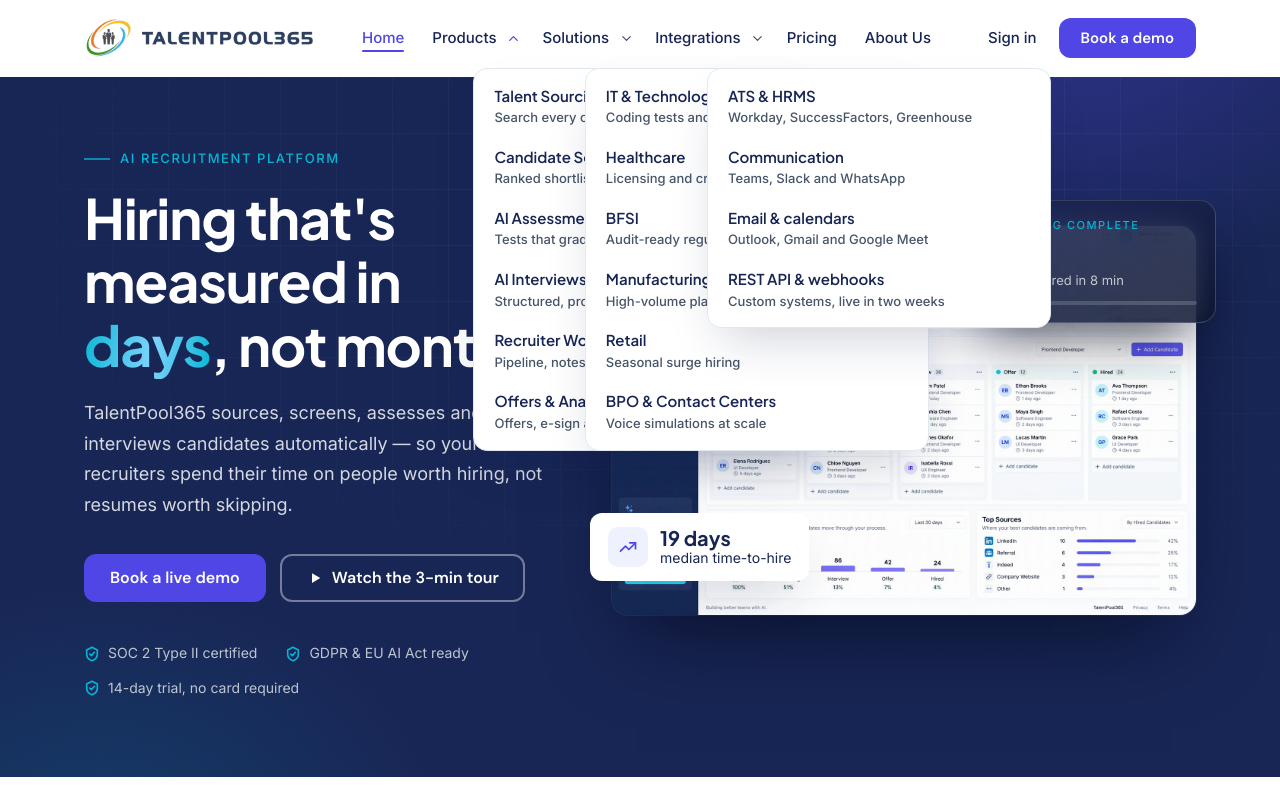
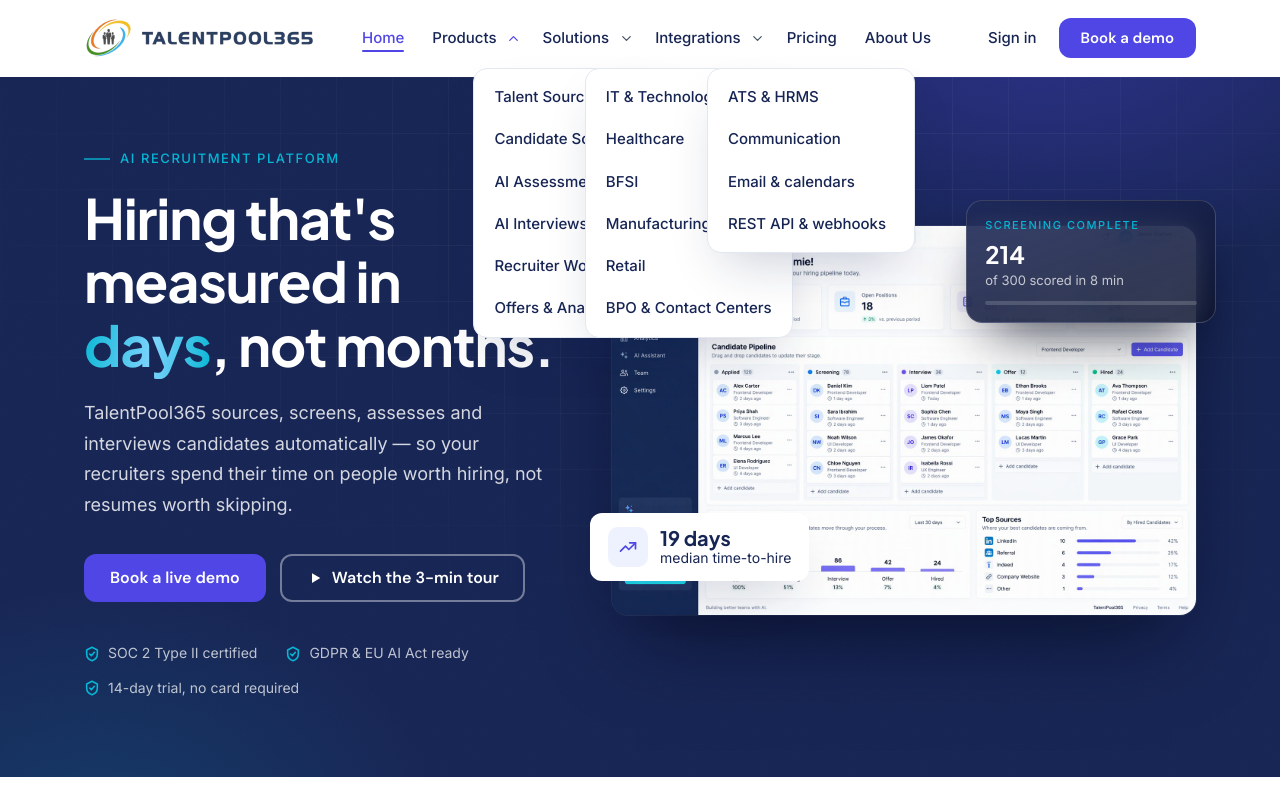
Before and after one commit to raipavan/ai_rec, a React (Vite) app: page / in a window 1280 px wide. Both pictures are taken after a click on the button 513 px from the left and 38 px from the top of the page. Shown: the top 800 px of the page. Built offline with nearby package versions, Linux system fonts and the light colour scheme.

Commit message:
Simplify navigation dropdowns to label-only links

```diff
--- a/src/components/Header.tsx
+++ b/src/components/Header.tsx
@@ -132,8 +132,7 @@ export function Header() {
                           {item.links?.map((link) => (
                             <li key={link.label}>
                               <a href={link.href} onClick={closeNavigation}>
-                                <strong>{link.label}</strong>
-                                <span>{link.description}</span>
+                                {link.label}
                               </a>
                             </li>
                           ))}
--- a/src/data/content.ts
+++ b/src/data/content.ts
@@ -20,7 +20,6 @@ export type IconName =
 
 export interface NavLink {
   label: string;
-  description: string;
   href: string;
 }
 
@@ -36,34 +35,34 @@ export const navItems: NavItem[] = [
     id: 'products',
     label: 'Products',
     links: [
-      { label: 'Talent Sourcing', description: 'Search every channel at once', href: '#products' },
-      { label: 'Candidate Screening', description: 'Ranked shortlists with reasons', href: '#products' },
-      { label: 'AI Assessments', description: 'Tests that grade themselves', href: '#products' },
-      { label: 'AI Interviews', description: 'Structured, proctored, scored', href: '#products' },
-      { label: 'Recruiter Workspace', description: 'Pipeline, notes and approvals', href: '#products' },
-      { label: 'Offers & Analytics', description: 'Offers, e-sign and KPI dashboards', href: '#products' },
+      { label: 'Talent Sourcing', href: '#products' },
+      { label: 'Candidate Screening', href: '#products' },
+      { label: 'AI Assessments', href: '#products' },
+      { label: 'AI Interviews', href: '#products' },
+      { label: 'Recruiter Workspace', href: '#products' },
+      { label: 'Offers & Analytics', href: '#products' },
     ],
   },
   {
     id: 'solutions',
     label: 'Solutions',
     links: [
-      { label: 'IT & Technology', description: 'Coding tests and Git-based screening', href: '#solutions' },
-      { label: 'Healthcare', description: 'Licensing and credential tracking', href: '#solutions' },
-      { label: 'BFSI', description: 'Audit-ready regulated hiring', href: '#solutions' },
-      { label: 'Manufacturing', description: 'High-volume plant hiring', href: '#solutions' },
-      { label: 'Retail', description: 'Seasonal surge hiring', href: '#solutions' },
-      { label: 'BPO & Contact Centers', description: 'Voice simulations at scale', href: '#solutions' },
+      { label: 'IT & Technology', href: '#solutions' },
+      { label: 'Healthcare', href: '#solutions' },
+      { label: 'BFSI', href: '#solutions' },
+      { label: 'Manufacturing', href: '#solutions' },
+      { label: 'Retail', href: '#solutions' },
+      { label: 'BPO & Contact Centers', href: '#solutions' },
     ],
   },
   {
     id: 'integrations',
     label: 'Integrations',
     links: [
-      { label: 'ATS & HRMS', description: 'Workday, SuccessFactors, Greenhouse', href: '#integrations' },
-      { label: 'Communication', description: 'Teams, Slack and WhatsApp', href: '#integrations' },
-      { label: 'Email & calendars', description: 'Outlook, Gmail and Google Meet', href: '#integrations' },
-      { label: 'REST API & webhooks', description: 'Custom systems, live in two weeks', href: '#integrations' },
+      { label: 'ATS & HRMS', href: '#integrations' },
+      { label: 'Communication', href: '#integrations' },
+      { label: 'Email & calendars', href: '#integrations' },
+      { label: 'REST API & webhooks', href: '#integrations' },
     ],
   },
   { id: 'pricing', label: 'Pricing' },
--- a/src/styles/global.css
+++ b/src/styles/global.css
@@ -337,7 +337,8 @@ section[id], footer[id] { scroll-margin-top: calc(var(--header-h) + 12px); }
   top: 100%;
   left: 50%;
   z-index: 20;
-  width: 344px;
+  width: max-content;
+  min-width: 208px;
   padding-top: 8px;
   opacity: 0;
   visibility: hidden;
@@ -364,27 +365,15 @@ section[id], footer[id] { scroll-margin-top: calc(var(--header-h) + 12px); }
 .main-nav .nav-menu a {
   display: block;
   min-height: 0;
-  padding: 9px 12px;
+  padding: 10px 12px;
   border-radius: 10px;
-  white-space: normal;
+  font-size: .9375rem;
+  font-weight: 500;
+  line-height: 1.35;
+  white-space: nowrap;
   color: var(--color-text);
 }
 .main-nav .nav-menu a:hover { background: var(--color-bg-light); color: var(--color-secondary); }
-.nav-menu strong {
-  display: block;
-  font-family: var(--font-heading);
-  font-size: .9375rem;
-  font-weight: 600;
-  line-height: 1.35;
-  color: inherit;
-}
-.nav-menu span {
-  display: block;
-  margin-top: 2px;
-  font-size: .8125rem;
-  line-height: 1.45;
-  color: var(--color-text-muted);
-}
 
 /* ---------- Hero ---------- */
 .hero {
```
